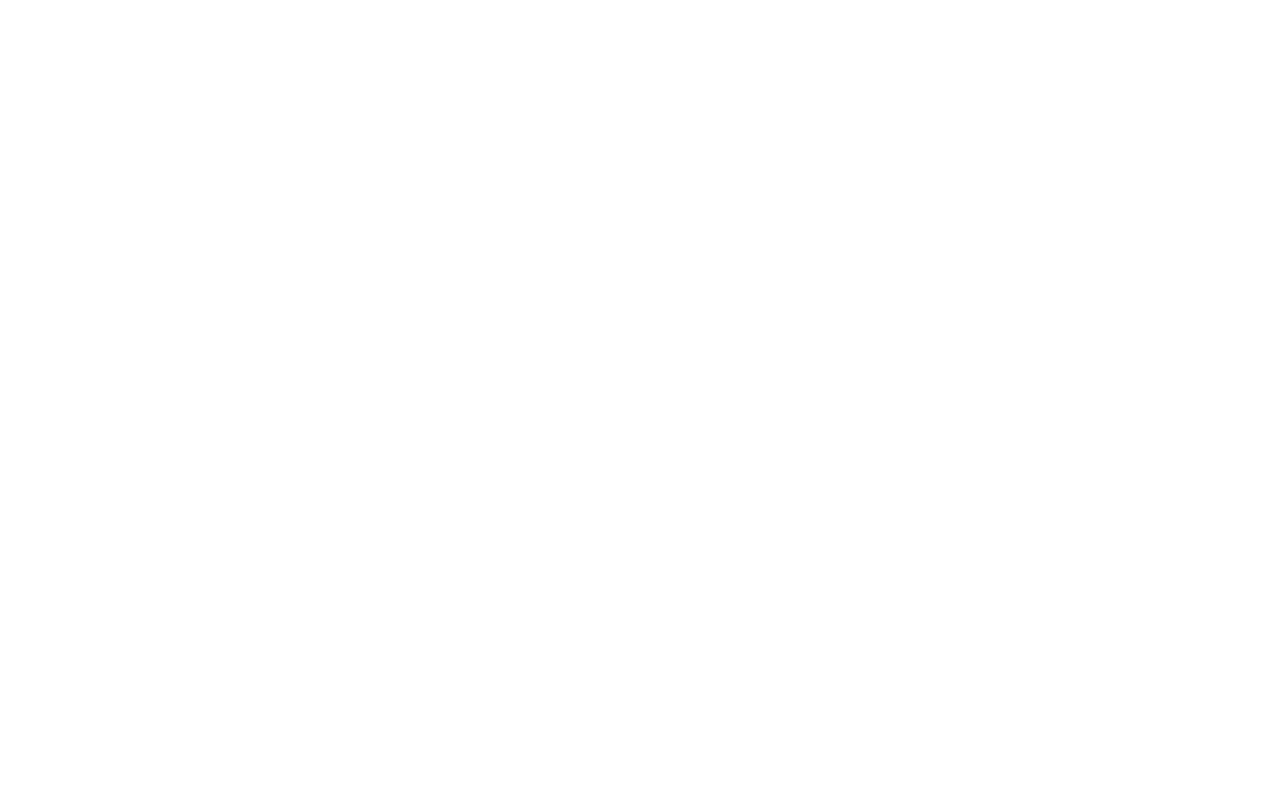
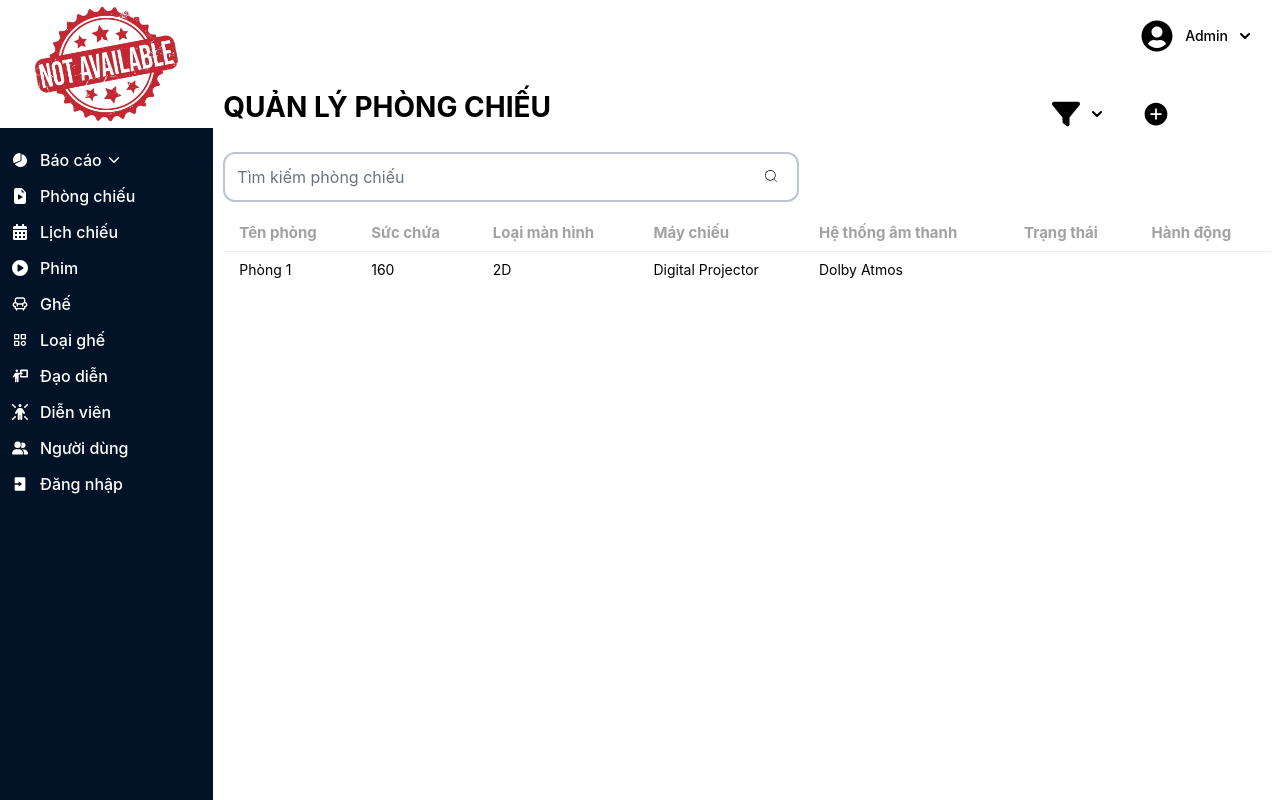
Before and after one commit to chauminh28/Booking_Movie_Ticket, a React (Vite) app in the folder BookingMovieTicket_FE/BookingMovieTicket/: page /roomManager in a window 1280 px wide. Before the commit this address had no page. Built offline with nearby package versions, Linux system fonts and the light colour scheme.

Commit message:
update UI RoomMangaer

```diff
--- a/BookingMovieTicket_FE/BookingMovieTicket/src/App.jsx
+++ b/BookingMovieTicket_FE/BookingMovieTicket/src/App.jsx
@@ -3,8 +3,10 @@
 import Login from "./components/features/Login";
 import Register from "./components/features/Register";
 import ForgetPassword from "./components/features/ForgetPassword";
+import RoomManger from "./components/features/RoomManager/RoomManger";
+import HomePage from "./pages/public/HomePage";
 import NavbarAdmin from "./components/layouts/NavbarAdmin";
-import HomePage from "./pages/public/HomePage";
+
 
 function App() {
   return (
@@ -14,6 +16,7 @@
         <Route path="/login" element={<Login />} />
         <Route path="/register" element={<Register />} />
         <Route path="/forgetPassword" element={<ForgetPassword />} />
+        <Route path="/roomManager" element={<RoomManger />} />
         <Route path="/navbar" element={<NavbarAdmin />} />
       </Routes>
     </Router>
--- /dev/null
+++ b/BookingMovieTicket_FE/BookingMovieTicket/src/components/features/RoomManager/RoomManger.jsx
@@ -0,0 +1,83 @@
+import React from 'react'
+import NavbarAdmin from '../../layouts/NavbarAdmin'
+import Search from '../../layouts/Search';
+import HeaderAdmin from '../../layouts/HeaderAdmin';
+
+import { FaFilter } from "react-icons/fa6";
+import { IoIosAddCircle } from "react-icons/io";
+
+export default function RoomMangaer() {
+    return (
+        <>
+            <div className='grid grid-cols-12'>
+                <div className='col-span-2'>
+                    <NavbarAdmin />
+                </div>
+                <div className='col-span-10'>
+                    <div className='bg-white col-span-10 h-[100vh] p-[10px]'>
+                        <div className='flex'>
+                            <HeaderAdmin />
+                        </div>
+
+                        <div className='flex mt-6 w-full mb-6'>
+                            <div className='w-full'>
+                                <p className='font-bold text-[28px]'>QUẢN LÝ PHÒNG CHIẾU</p>
+                            </div>
+                            <div className='flex justify-end items-end w-full gap-x-10 pr-[100px]'>
+                                <button id="lockButton" data-dropdown-toggle="lock" class="font-medium rounded-lg text-sm text-center inline-flex items-center" type="button">
+                                    <a href='#'><FaFilter className='text-[28px]' /></a> <svg class="w-2.5 h-2.5 ms-3" aria-hidden="true" xmlns="http://www.w3.org/2000/svg" fill="none" viewBox="0 0 10 6">
+                                        <path stroke="currentColor" stroke-linecap="round" stroke-linejoin="round" stroke-width="2" d="m1 1 4 4 4-4" />
+                                    </svg>
+                                </button>
+
+                                <div id="lock" class="z-10 hidden bg-white divide-y divide-gray-100 rounded-lg shadow-sm w-44 dark:bg-gray-700">
+                                    <ul className="py-2 text-sm text-gray-700 dark:text-gray-200 pl-2" aria-labelledby="dropdownDefaultButton">
+                                        <li>
+                                            <input id="default-radio-1" type="radio" value="" name="default-radio" class="w-4 h-4" />
+                                            <label for="default-radio-1" class="ms-2 text-sm font-medium text-gray-900 dark:text-gray-300">Khoá</label>
+
+                                        </li>
+                                        <li>
+                                            <input id="default-radio-1" type="radio" value="" name="default-radio" class="w-4 h-4" />
+                                            <label for="default-radio-1" class="ms-2 text-sm font-medium text-gray-900 dark:text-gray-300">Mở</label>
+
+                                        </li>
+                                    </ul>
+                                </div>
+                                <a href='#'><IoIosAddCircle className='text-[28px]' /></a>
+                            </div>
+                        </div>
+
+                        <div>
+                            <Search />
+                            <div className='mt-3'>
+                                <table class="table-auto w-full text-left text-sm">
+                                    <thead>
+                                        <tr className='font-semibold text-[15px] text-[#A2A2A6]'>
+                                            <th class="px-4 py-2">Tên phòng</th>
+                                            <th class="px-4 py-2">Sức chứa</th>
+                                            <th class="px-4 py-2">Loại màn hình</th>
+                                            <th class="px-4 py-2">Máy chiếu</th>
+                                            <th class="px-4 py-2">Hệ thống âm thanh</th>
+                                            <th class="px-4 py-2">Trạng thái</th>
+                                            <th class="px-4 py-2">Hành động</th>
+                                        </tr>
+                                    </thead>
+                                    <tbody>
+                                        <tr class="border-t border-[#EEEEEE]">
+                                            <td class="px-4 py-2">Phòng 1</td>
+                                            <td class="px-4 py-2">160</td>
+                                            <td class="px-4 py-2">2D</td>
+                                            <td class="px-4 py-2">Digital Projector</td>
+                                            <td class="px-4 py-2">Dolby Atmos</td>
+                                        </tr>
+                                    </tbody>
+                                </table>
+                            </div>
+                        </div>
+                    </div>
+                </div>
+            </div>
+        </>
+    )
+}
--- /dev/null
+++ b/BookingMovieTicket_FE/BookingMovieTicket/src/components/layouts/HeaderAdmin.jsx
@@ -0,0 +1,33 @@
+import React from 'react'
+
+import { FaUserCircle } from "react-icons/fa";
+
+export default function HeaderAdmin() {
+    return (
+        <>
+            <div className='flex justify-end items-center w-full'>
+                <button id="userButton" data-dropdown-toggle="user" class="font-medium rounded-lg text-sm px-5 py-2.5 text-center inline-flex items-center cursor-pointer" type="button">
+                    <FaUserCircle className='text-[32px]' />
+                    <p className='ml-3'>Admin</p>
+                    <svg class="w-2.5 h-2.5 ms-3" aria-hidden="true" xmlns="http://www.w3.org/2000/svg" fill="none" viewBox="0 0 10 6">
+                        <path stroke="currentColor" stroke-linecap="round" stroke-linejoin="round" stroke-width="2" d="m1 1 4 4 4-4" />
+                    </svg>
+                </button>
+
+                <div id="user" class="z-10 hidden bg-white divide-y divide-gray-100 rounded-lg shadow-sm w-44 dark:bg-gray-700">
+                    <ul class="py-2 text-sm text-gray-700 dark:text-gray-200" aria-labelledby="dropdownDefaultButton">
+                        <li>
+                            <a href="#" class="block px-4 py-2 hover:bg-gray-100 dark:hover:bg-gray-600 dark:hover:text-white">Thông tin tài khoản</a>
+                        </li>
+                        <li>
+                            <a href="#" class="block px-4 py-2 hover:bg-gray-100 dark:hover:bg-gray-600 dark:hover:text-white">Đổi mật khẩu</a>
+                        </li>
+                        <li>
+                            <a href="#" class="block px-4 py-2 hover:bg-gray-100 dark:hover:bg-gray-600 dark:hover:text-white">Đăng xuất</a>
+                        </li>
+                    </ul>
+                </div>
+            </div>
+        </>
+    )
+}
--- a/BookingMovieTicket_FE/BookingMovieTicket/src/components/layouts/NavbarAdmin.jsx
+++ b/BookingMovieTicket_FE/BookingMovieTicket/src/components/layouts/NavbarAdmin.jsx
@@ -10,31 +10,24 @@
 import { FaPersonRays } from "react-icons/fa6";
 import { FaUserGroup } from "react-icons/fa6";
 import { RiLoginBoxFill } from "react-icons/ri";
+import { IoIosArrowDown } from "react-icons/io";
+import Logo from '/not-available.jpg'
 
 export default function NavbarAdmin() {
     return (
         <>
-            {/*
-            Báo cáo
-            Phòng chiếu
-            Phim
-            Lịch chiếu
-            Ghế
-            Loại ghế
-            Người dùng
-            Đạo diễn
-            Diễn viên
-            Đặt vé
-            Đăng nhập
-        */}
-            <div className='w-[280px] h-full bg-[#031327] flex gap-y-3 flex-col'>
+            <div className=' h-[100vh] bg-[#031327] flex gap-y-3 flex-col'>
+                <img src={Logo} />
                 <div className='flex justify-start items-start mt-2'>
                     <IoPieChart className='text-white mx-3 flex items-center justify-center mt-1' />
 
                     <div className='flex-col flex justify-start items-start'>
-                        <button data-collapse-toggle="collapseExample" type="button" class="text-white font-medium items-start">
-                            Báo cáo
-                        </button>
+                        <div className='flex'>
+                            <button data-collapse-toggle="collapseExample" type="button" class="text-white font-medium items-start cursor-pointer">
+                                Báo cáo
+                            </button>
+                            <IoIosArrowDown className='text-white ml-1 mt-1' />
+                        </div>
 
                         <div id="collapseExample" className="hidden">
                             <div className='font-medium text-white dark:text-gray-200'>
@@ -92,7 +85,6 @@
                     <RiLoginBoxFill className='text-white mx-3' />
                     <a href='#' className='text-white font-medium'>Đăng nhập</a>
                 </div>
-
             </div>
         </>
     )
--- /dev/null
+++ b/BookingMovieTicket_FE/BookingMovieTicket/src/components/layouts/Search.jsx
@@ -0,0 +1,17 @@
+import React from 'react'
+
+import { CiSearch } from "react-icons/ci";
+
+export default function Search() {
+    return (
+        <>
+            <div className='relative w-[576px]'>
+                <input
+                    className='w-[576px] h-[50px] outline-none rounded-xl border-[#BDC5D4] border-[2px] px-3 py-2'
+                    placeholder='Tìm kiếm phòng chiếu'
+                />
+                <CiSearch className='absolute top-[16px] right-[20px]' />
+            </div>
+        </>
+    )
+}
```
